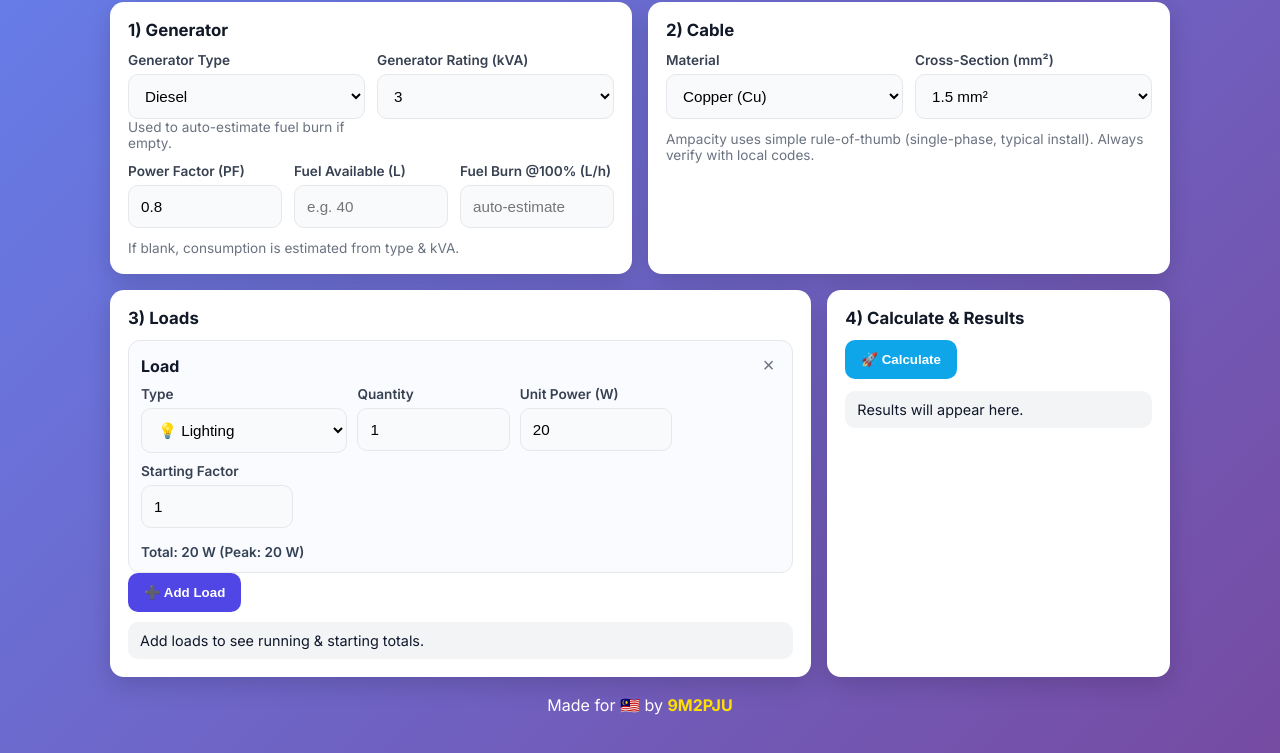
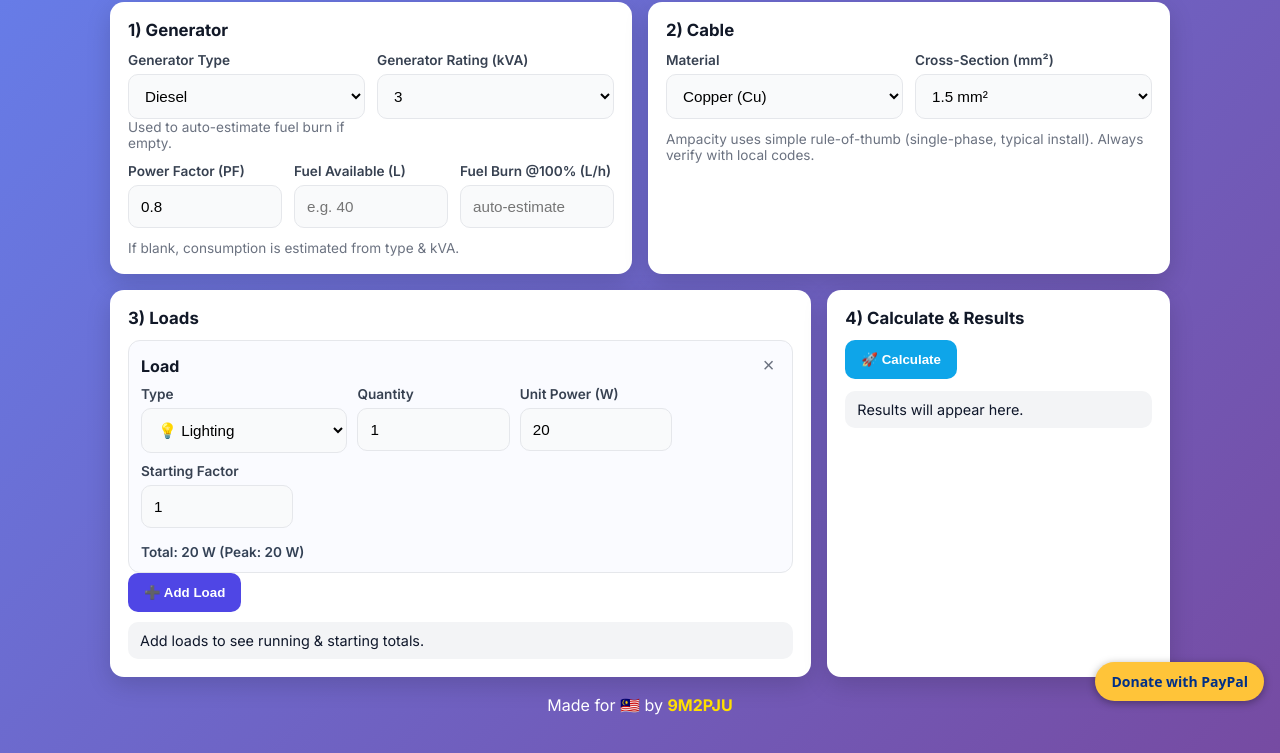
Before and after one commit to 9M2PJU/9M2PJU-Generator-Load-Calculator, a plain HTML site: page index.html in a window 1280 px wide. Shown: the part 83-836 px from the top of the page. Drawn offline with Linux system fonts and the light colour scheme.

Commit message:
docs: add PayPal donate button

```diff
--- a/index.html
+++ b/index.html
@@ -374,5 +374,6 @@
     function warn(msg){ return `<div class="notice danger" style="margin-top:8px">⚠ ${msg}</div>`; }
     function ok(msg){ return `<div class="notice success" style="margin-top:8px">✅ ${msg}</div>`; }
   </script>
+<a href="https://www.paypal.com/cgi-bin/webscr?cmd=_donations&business=9m2pju%40hamradio.my&currency_code=MYR&item_name=9M2PJU-Generator-Load-Calculator" target="_blank" rel="noopener" style="position:fixed;bottom:16px;right:16px;z-index:9999;background:#FFC439;color:#003087;font-weight:700;padding:10px 16px;border-radius:999px;text-decoration:none;font-family:system-ui,sans-serif;box-shadow:0 2px 8px rgba(0,0,0,.35);font-size:14px;">Donate with PayPal</a>
 </body>
 </html>
```
Also changed, not shown: 1 other file.
